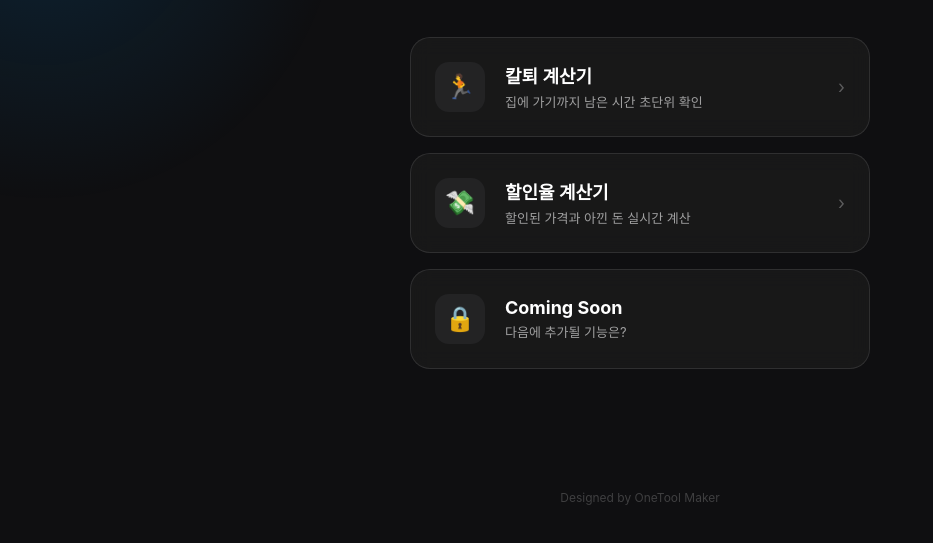
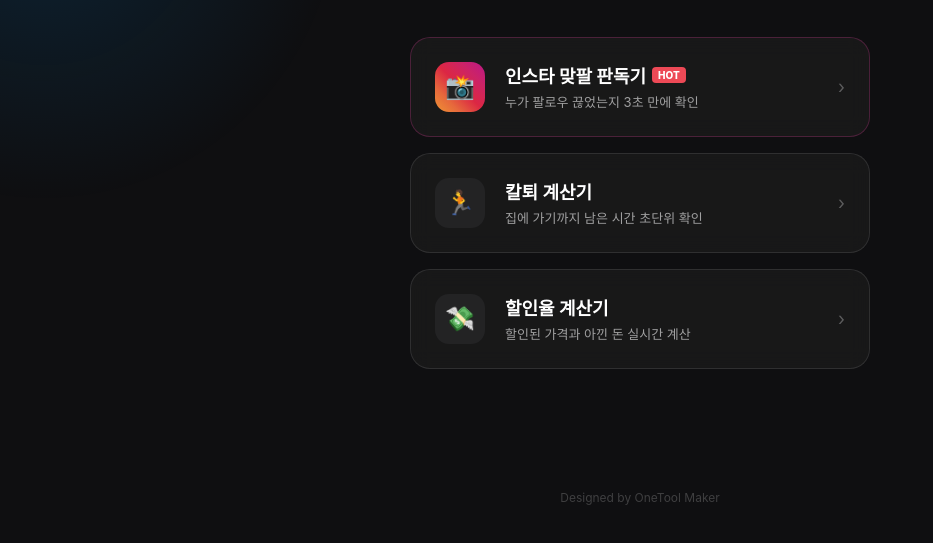
Before and after one commit to YunhuPark/onetool, a plain HTML site: page index.html in a window 1280 px wide. Shown: the part 235-778 px from the top of the page, without its empty margins (0-933 px from the left). Drawn offline with Linux system fonts and the light colour scheme.

Commit message:
Add Instagram mutual follower checker card
Added a new card for '인스타 맞팔 판독기' with a badge and updated styles for the card elements.

```diff
--- a/index.html
+++ b/index.html
@@ -7,41 +7,37 @@
     <style>
         :root { --bg: #0f0f11; --card-bg: rgba(30, 30, 30, 0.6); --text: #ffffff; --sub: #a0a0a0; --accent: linear-gradient(135deg, #0095f6, #9c27b0); --border: rgba(255, 255, 255, 0.1); }
         body { margin: 0; padding: 0; background: var(--bg); color: var(--text); font-family: -apple-system, BlinkMacSystemFont, "Pretendard", Roboto, sans-serif; min-height: 100vh; display: flex; flex-direction: column; align-items: center; overflow-x: hidden; }
-
-        /* 배경 데코레이션 */
         .bg-glow { position: fixed; top: -20%; left: -20%; width: 600px; height: 600px; background: radial-gradient(circle, rgba(0, 149, 246, 0.15), transparent 70%); z-index: -1; pointer-events: none; }
-
         .container { width: 100%; max-width: 500px; padding: 20px; box-sizing: border-box; display: flex; flex-direction: column; flex: 1; }
 
-        /* 헤더 영역 */
         .header { margin-top: 40px; margin-bottom: 40px; text-align: left; animation: fadeIn 0.8s ease-out; }
         .brand { font-size: 14px; color: var(--sub); font-weight: 600; text-transform: uppercase; letter-spacing: 1px; margin-bottom: 8px; }
         .logo { font-size: 32px; font-weight: 800; margin: 0; line-height: 1.2; background: var(--accent); -webkit-background-clip: text; -webkit-text-fill-color: transparent; display: inline-block; }
         .desc { margin-top: 10px; color: var(--sub); font-size: 15px; line-height: 1.5; }
 
-        /* 그리드 레이아웃 */
         .grid { display: grid; grid-template-columns: 1fr; gap: 16px; width: 100%; }
 
-        /* 카드 디자인 */
         .card { background: var(--card-bg); backdrop-filter: blur(10px); -webkit-backdrop-filter: blur(10px); border: 1px solid var(--border); border-radius: 20px; padding: 24px; text-decoration: none; color: inherit; transition: all 0.3s cubic-bezier(0.25, 0.8, 0.25, 1); display: flex; align-items: center; position: relative; overflow: hidden; animation: slideUp 0.6s ease-out both; }
         .card:hover { transform: translateY(-4px); border-color: rgba(255, 255, 255, 0.3); background: rgba(40, 40, 40, 0.8); }
         .card:active { transform: scale(0.98); }
 
-        /* 딜레이 애니메이션 */
+        /* 인스타 카드 특별 효과 */
+        .card.insta { border-color: rgba(193, 53, 132, 0.3); }
+        .card.insta .icon-box { background: linear-gradient(45deg, #f09433, #e6683c, #dc2743, #cc2366, #bc1888); color: white; }
+
         .card:nth-child(1) { animation-delay: 0.1s; }
         .card:nth-child(2) { animation-delay: 0.2s; }
         .card:nth-child(3) { animation-delay: 0.3s; }
 
         .icon-box { width: 50px; height: 50px; background: rgba(255, 255, 255, 0.05); border-radius: 14px; display: flex; align-items: center; justify-content: center; font-size: 24px; margin-right: 20px; flex-shrink: 0; }
         .text-group { flex: 1; }
-        .title { font-size: 18px; font-weight: 700; margin-bottom: 4px; }
+        .title { font-size: 18px; font-weight: 700; margin-bottom: 4px; display: flex; align-items: center; gap: 6px; }
+        .badge { font-size: 10px; background: #ed4956; color: white; padding: 2px 6px; border-radius: 4px; font-weight: 800; }
         .subtitle { font-size: 13px; color: var(--sub); }
         .arrow { font-size: 18px; color: var(--sub); opacity: 0.5; }
 
-        /* 푸터 */
         .footer { margin-top: auto; padding: 40px 0; text-align: center; color: rgba(255, 255, 255, 0.2); font-size: 12px; }
 
-        /* 애니메이션 키프레임 */
         @keyframes fadeIn { from { opacity: 0; } to { opacity: 1; } }
         @keyframes slideUp { from { opacity: 0; transform: translateY(20px); } to { opacity: 1; transform: translateY(0); } }
     </style>
@@ -57,6 +53,15 @@
         </header>
 
         <div class="grid">
+            <a href="insta.html" class="card insta">
+                <div class="icon-box">📸</div>
+                <div class="text-group">
+                    <div class="title">인스타 맞팔 판독기 <span class="badge">HOT</span></div>
+                    <div class="subtitle">누가 팔로우 끊었는지 3초 만에 확인</div>
+                </div>
+                <div class="arrow">›</div>
+            </a>
+
             <a href="timer.html" class="card">
                 <div class="icon-box">🏃</div>
                 <div class="text-group">
@@ -74,14 +79,6 @@
                 </div>
                 <div class="arrow">›</div>
             </a>
-
-            <div class="card" style="opacity: 0.6;">
-                <div class="icon-box">🔒</div>
-                <div class="text-group">
-                    <div class="title">Coming Soon</div>
-                    <div class="subtitle">다음에 추가될 기능은?</div>
-                </div>
-            </div>
         </div>
 
         <footer class="footer">
```
